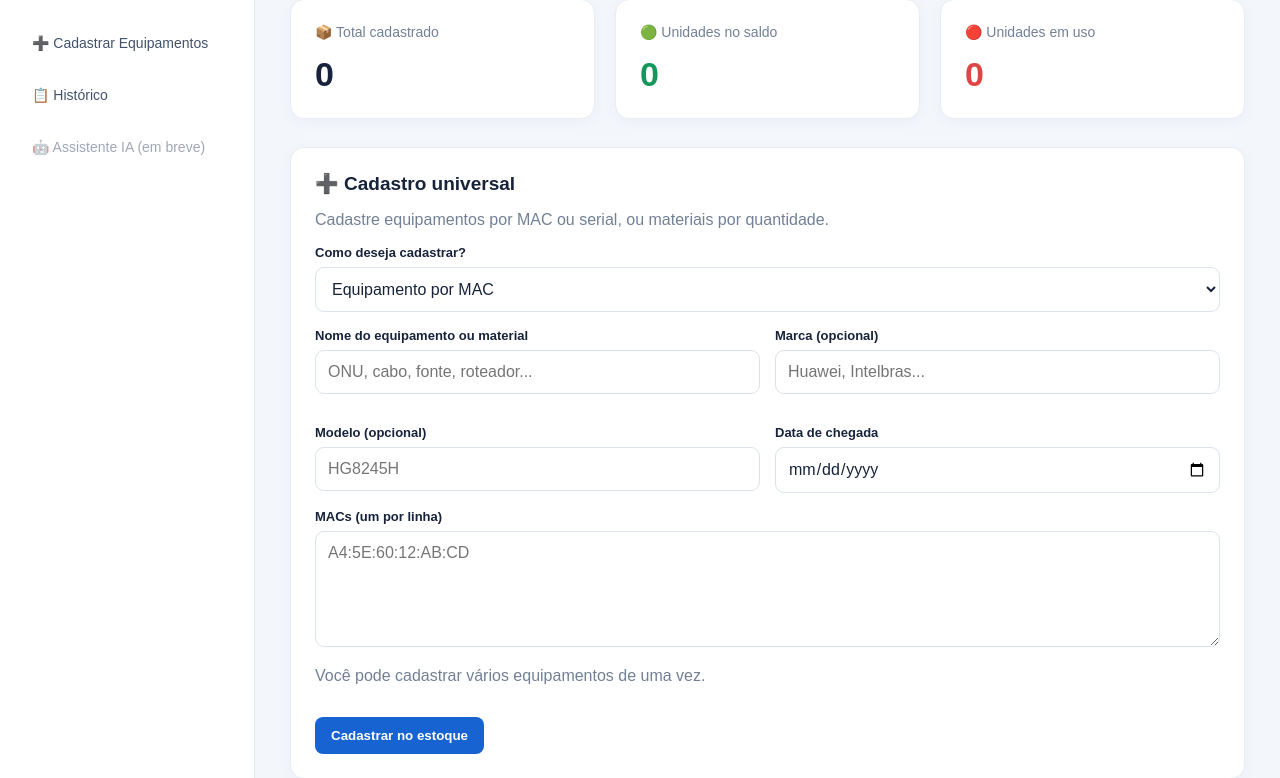
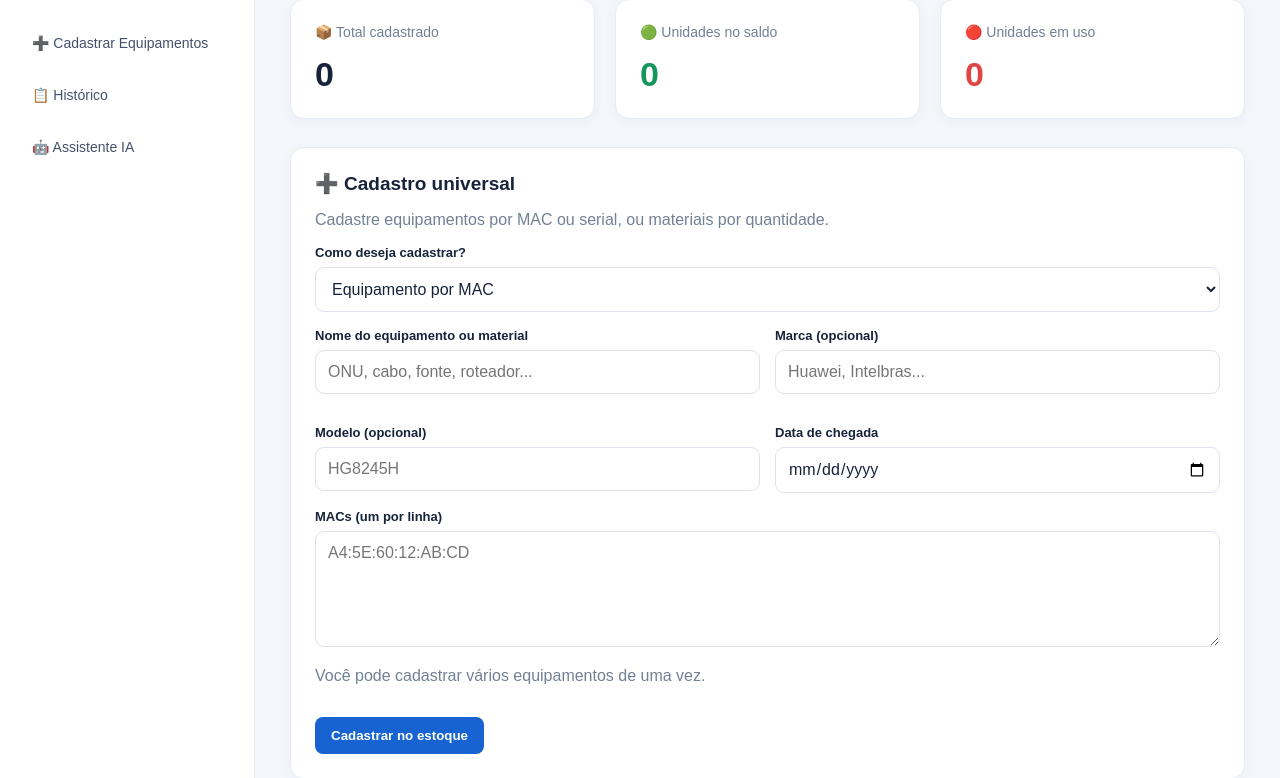
Before and after one commit to kauabarbosaa1728-web/Estoqueinteligente, a Flask app: page / in a window 1280 px wide. Shown: the part 144-922 px from the top of the page. Run offline with Flask 3, Linux system fonts and the light colour scheme; the visitor is signed in with stand-in values (Sample User, id 1); parts of the project's set-up code (start-up, migrations or seed data) failed here and were passed over.

Commit message:
Enable IA Assistant link in navigation

```diff
--- a/templates/base.html
+++ b/templates/base.html
@@ -17,7 +17,9 @@
                 <a href="{{ url_for('index') }}">📊 Dashboard e Estoque</a>
                 <a href="{{ url_for('index') }}#cadastro">➕ Cadastrar Equipamentos</a>
                 <a href="{{ url_for('historico') }}">📋 Histórico</a>
-                <a class="desativado">🤖 Assistente IA (em breve)</a>
+
+<a href="{{ url_for('assistente') }}">🤖 Assistente IA</a>
+
             </nav>
 
             <div class="usuario">
```
